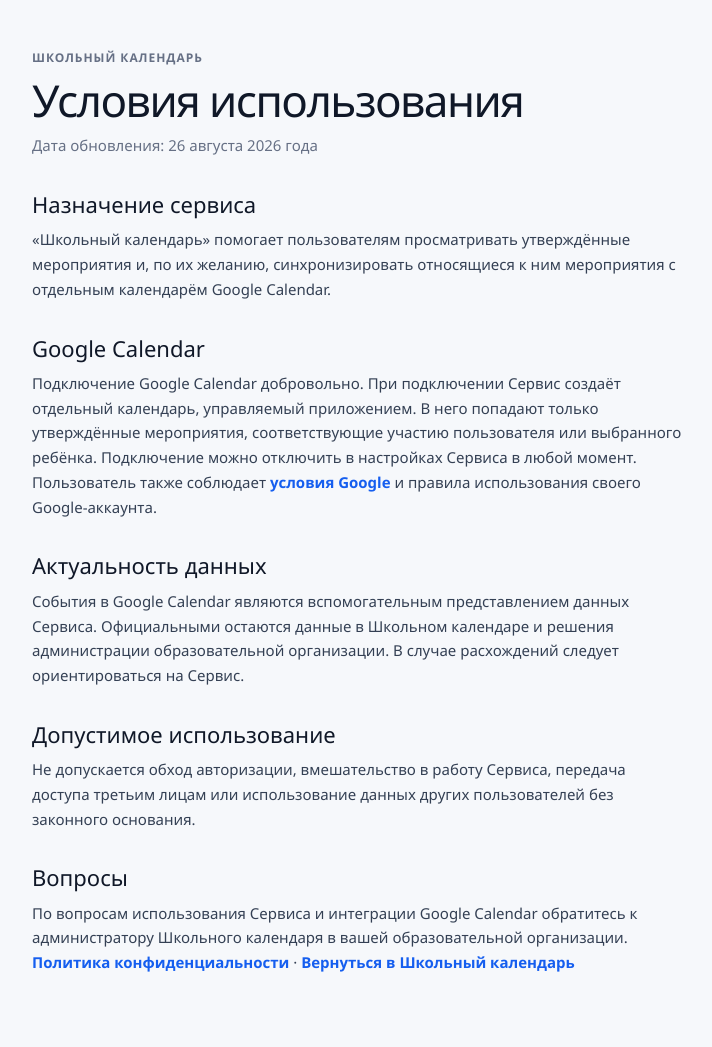
After one commit to teyhd/Calendar, a Node server app: page /terms in a window 1280 px wide. The commit adds this page. Shown: the whole page, without its empty margins (202-914 px from the left). Run offline with Node 20, Linux system fonts and the light colour scheme; style sheets or scripts are compiled from the project's sources; some libraries are stand-ins or nearby versions.

Commit message:
Add Google Calendar terms and privacy details

```diff
--- a/app.js
+++ b/app.js
@@ -1495,6 +1495,13 @@ app.get('/privacy', (_req, res) => {
     res.status(200).render('privacy', {
         layout: false,
         title: 'Политика конфиденциальности'
+    });
+});
+
+app.get('/terms', (_req, res) => {
+    res.status(200).render('terms', {
+        layout: false,
+        title: 'Условия использования'
     });
 });
 
--- /dev/null
+++ b/views/terms.hbs
@@ -0,0 +1,45 @@
+<!DOCTYPE html>
+<html lang="ru">
+<head>
+    <meta charset="UTF-8">
+    <meta name="viewport" content="width=device-width, initial-scale=1.0">
+    <meta name="theme-color" content="#101923">
+    <title>{{title}} — Школьный календарь</title>
+    <link rel="stylesheet" href="/css/app.css">
+    <style>
+        .terms-page { max-width: 860px; margin: 0 auto; padding: 48px 24px 72px; color: #344054; line-height: 1.65; }
+        .terms-page h1, .terms-page h2 { color: #101828; font-family: var(--font-display, sans-serif); }
+        .terms-page h1 { margin: 0 0 8px; font-size: clamp(30px, 5vw, 44px); }
+        .terms-page h2 { margin: 34px 0 10px; font-size: 22px; }
+        .terms-page p, .terms-page li { max-width: 76ch; }
+        .terms-page ul { padding-left: 22px; }
+        .terms-page a { color: #155eef; font-weight: 650; }
+        .terms-page .terms-meta { margin: 0; color: #667085; }
+    </style>
+</head>
+<body>
+    <main class="terms-page">
+        <p class="app-page-kicker">Школьный календарь</p>
+        <h1>Условия использования</h1>
+        <p class="terms-meta">Дата обновления: 26 августа 2026 года</p>
+
+        <h2>Назначение сервиса</h2>
+        <p>«Школьный календарь» помогает пользователям просматривать утверждённые мероприятия и, по их желанию, синхронизировать относящиеся к ним мероприятия с отдельным календарём Google Calendar.</p>
+
+        <h2>Google Calendar</h2>
+        <p>Подключение Google Calendar добровольно. При подключении Сервис создаёт отдельный календарь, управляемый приложением. В него попадают только утверждённые мероприятия, соответствующие участию пользователя или выбранного ребёнка. Подключение можно отключить в настройках Сервиса в любой момент.</p>
+        <p>Пользователь также соблюдает <a href="https://policies.google.com/terms" rel="noopener noreferrer">условия Google</a> и правила использования своего Google-аккаунта.</p>
+
+        <h2>Актуальность данных</h2>
+        <p>События в Google Calendar являются вспомогательным представлением данных Сервиса. Официальными остаются данные в Школьном календаре и решения администрации образовательной организации. В случае расхождений следует ориентироваться на Сервис.</p>
+
+        <h2>Допустимое использование</h2>
+        <p>Не допускается обход авторизации, вмешательство в работу Сервиса, передача доступа третьим лицам или использование данных других пользователей без законного основания.</p>
+
+        <h2>Вопросы</h2>
+        <p>По вопросам использования Сервиса и интеграции Google Calendar обратитесь к администратору Школьного календаря в вашей образовательной организации.</p>
+
+        <p><a href="/privacy">Политика конфиденциальности</a> · <a href="/">Вернуться в Школьный календарь</a></p>
+    </main>
+</body>
+</html>
```
Also changed, not shown: test/workspace.test.mjs (+9 -5 lines), views/privacy.hbs (+6 -5 lines).
